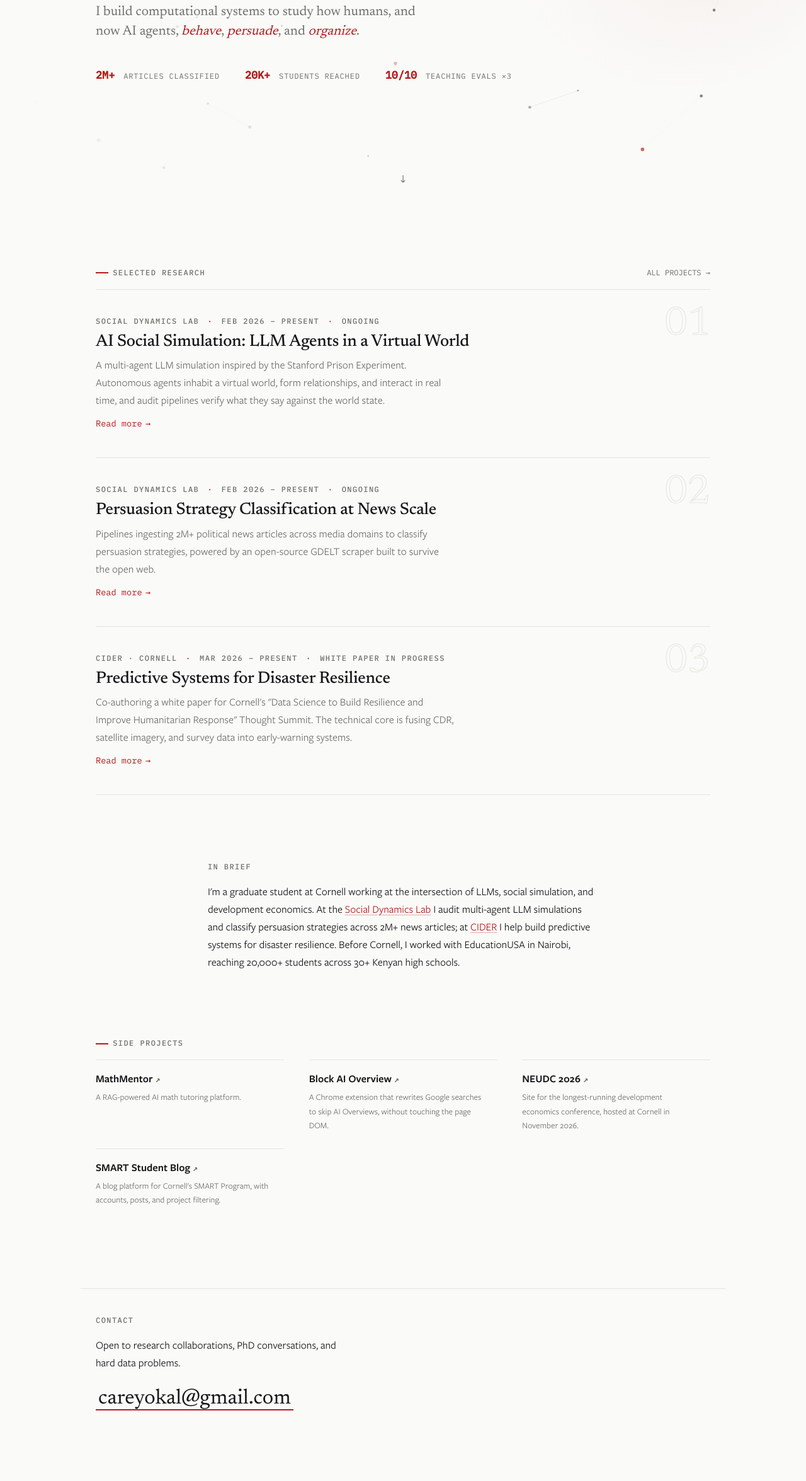
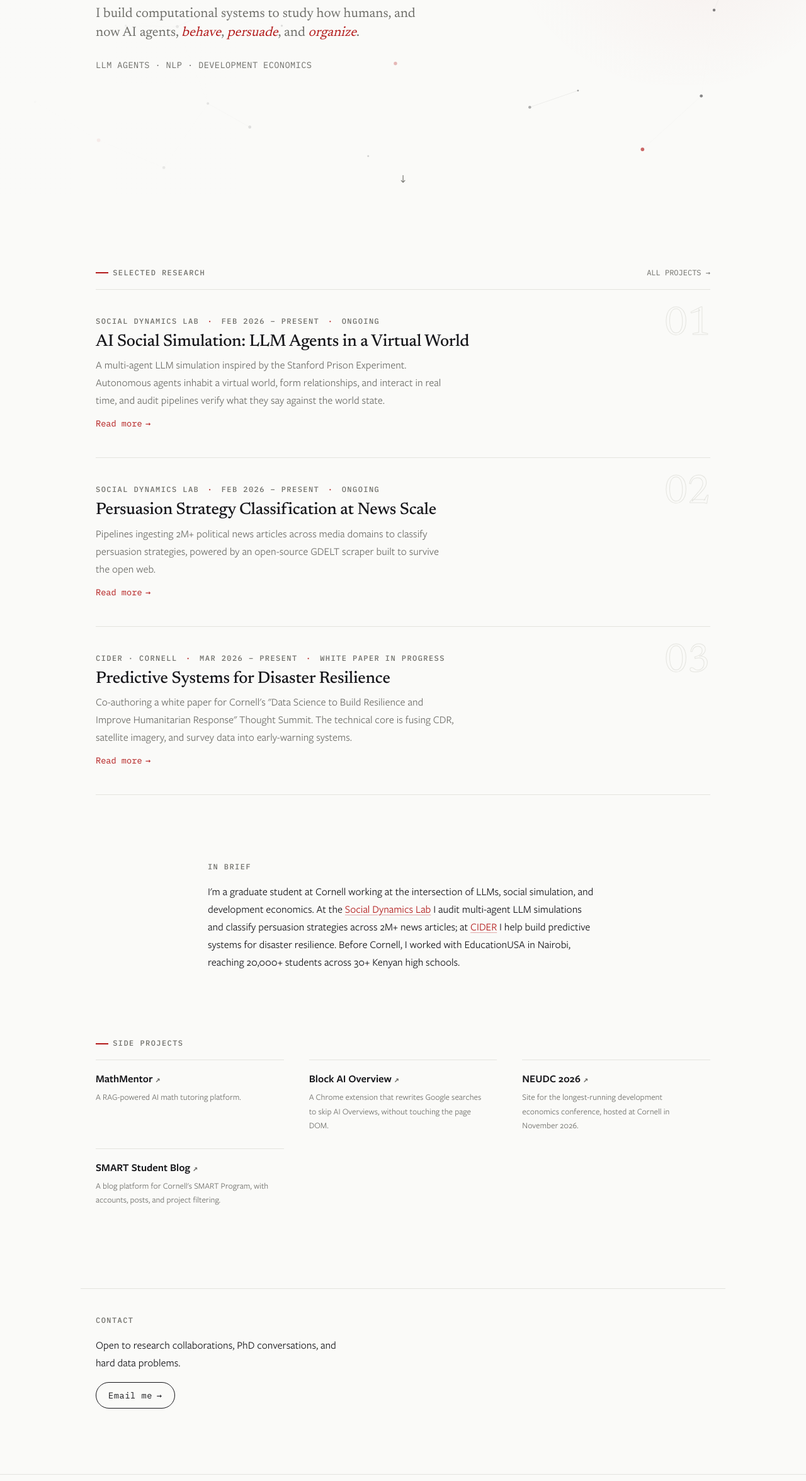
Before and after one commit to okalmanwa/PersonalWebsite, an Astro site: page / in a window 1280 px wide. Shown: the part 449-2800 px from the top of the page at 63% size. Built offline with nearby package versions, Linux system fonts and the light colour scheme; Astro itself is replaced by a stand-in of ours.

Commit message:
Drop hero stat strip, replace email link with pill button

```diff
--- a/src/components/SimulationHero.astro
+++ b/src/components/SimulationHero.astro
@@ -18,11 +18,7 @@
       I build computational systems to study how humans, and now AI agents,
       <em>behave</em>, <em>persuade</em>, and <em>organize</em>.
     </p>
-    <div class="hero-stats rise">
-      <span><b class="tnum">2M+</b> articles classified</span>
-      <span><b class="tnum">20K+</b> students reached</span>
-      <span><b class="tnum">10/10</b> teaching evals ×3</span>
-    </div>
+    <p class="meta-line rise">LLM AGENTS · NLP · DEVELOPMENT ECONOMICS</p>
   </div>
   <a class="scroll-cue" href="#featured" aria-label="Scroll to research">↓</a>
 </div>
--- a/src/pages/index.astro
+++ b/src/pages/index.astro
@@ -107,8 +107,8 @@ const research = (await getCollection('research'))
       Open to research collaborations, PhD conversations, and hard data
       problems.
     </p>
-    <a class="big-link" href="mailto:careyokal@gmail.com"
-      >careyokal@gmail.com</a
+    <a class="btn" href="mailto:careyokal@gmail.com"
+      >Email me <span class="arrow">→</span></a
     >
   </section>
 </BaseLayout>
--- a/src/styles/global.css
+++ b/src/styles/global.css
@@ -777,18 +777,6 @@ html:not(.dark) .icon-sun { display: none; }
   padding-top: var(--space-5);
 }
 
-.contact-block .big-link {
-  font-family: var(--font-display);
-  font-size: var(--text-xl);
-  color: var(--ink);
-  text-decoration: none;
-  border-bottom: 2px solid var(--accent);
-  transition: color 0.15s ease;
-}
-
-.contact-block .big-link:hover {
-  color: var(--accent);
-}
 
 /* ---------- 404 ---------- */
 .lost {
@@ -884,25 +872,6 @@ html.dark .hero::before {
   );
 }
 
-.hero-stats {
-  display: flex;
-  flex-wrap: wrap;
-  gap: var(--space-3) var(--space-5);
-  margin-top: var(--space-5);
-  font-family: var(--font-mono);
-  font-size: var(--text-xs);
-  letter-spacing: 0.07em;
-  text-transform: uppercase;
-  color: var(--muted);
-}
-
-.hero-stats b {
-  color: var(--accent);
-  font-weight: 600;
-  font-size: 1.05rem;
-  margin-right: 0.35em;
-  letter-spacing: 0;
-}
 
 .scroll-cue {
   position: absolute;
@@ -1000,13 +969,34 @@ html.dark .hero::before {
   border-top-color: var(--accent);
 }
 
-/* contact: ink-swap on hover */
-.contact-block .big-link {
-  padding: 0 0.12em;
-  transition: background-color 0.18s ease, color 0.18s ease;
+
+/* ---------- pill button ---------- */
+.btn {
+  display: inline-flex;
+  align-items: center;
+  gap: 0.5em;
+  font-family: var(--font-mono);
+  font-size: var(--text-sm);
+  letter-spacing: 0.04em;
+  color: var(--ink);
+  text-decoration: none;
+  border: 1px solid var(--ink);
+  border-radius: 999px;
+  padding: 0.65em 1.4em;
+  transition: background-color 0.18s ease, color 0.18s ease,
+    border-color 0.18s ease;
 }
 
-.contact-block .big-link:hover {
+.btn .arrow {
+  transition: transform 0.18s cubic-bezier(0.2, 0.6, 0.3, 1);
+}
+
+.btn:hover {
   background: var(--accent);
-  color: var(--paper);
+  border-color: var(--accent);
+  color: #fafaf8;
 }
+
+.btn:hover .arrow {
+  transform: translateX(3px);
+}
```
